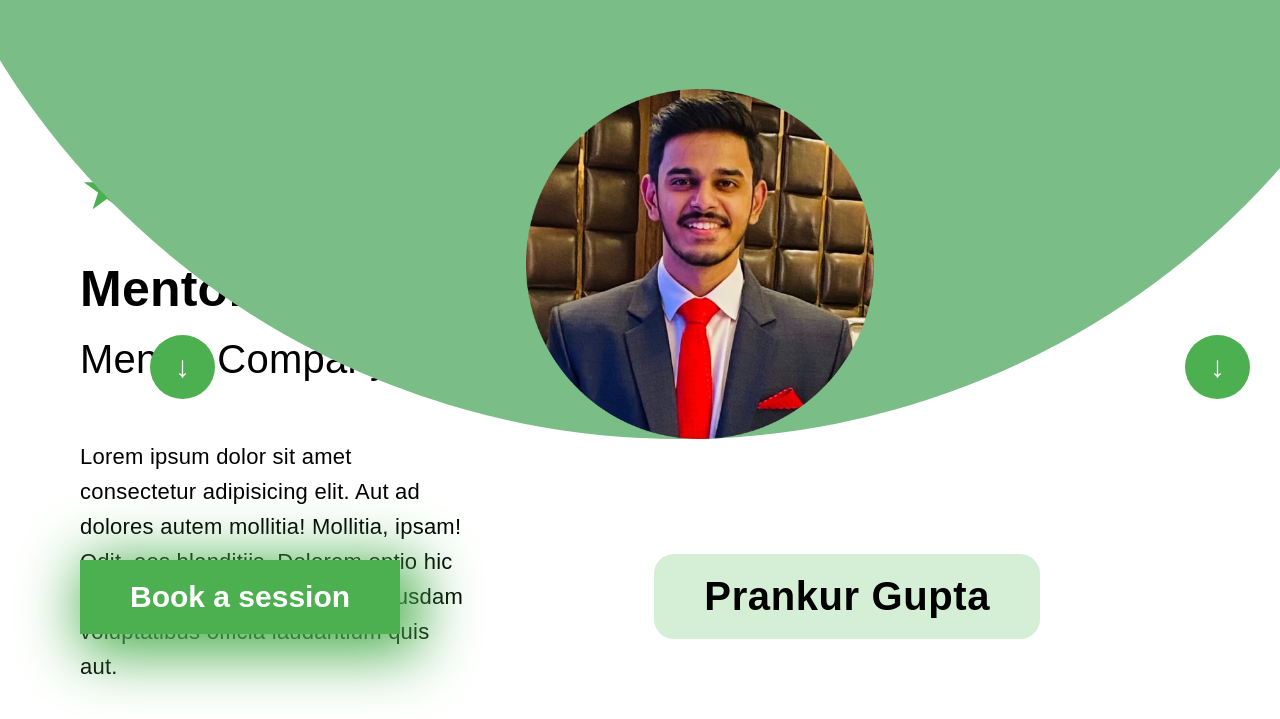
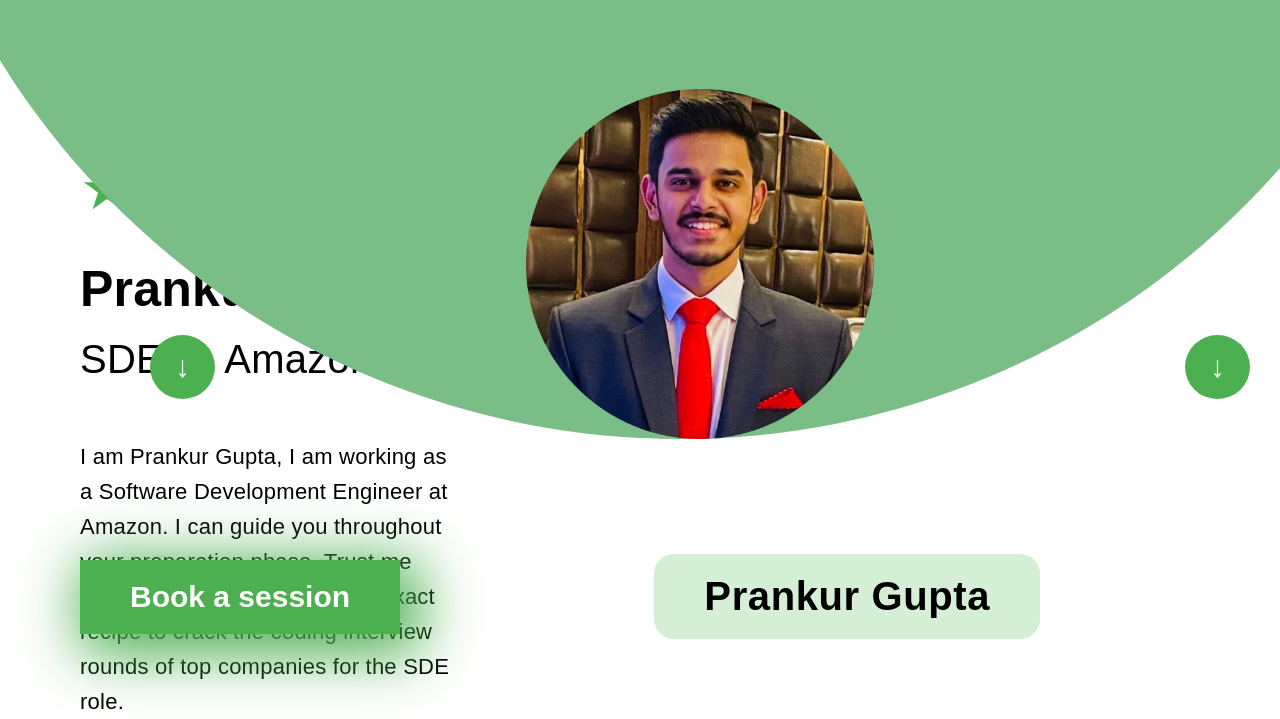
Before and after one commit to ayechico21/mentor-card, a React (Vite) app: page / in a window 1280 px wide. Shown: the part 111-830 px from the top of the page. Before the commit the page ends 800 px from the top, so only its background shows below. Built offline with nearby package versions, Linux system fonts and the light colour scheme.

Commit message:
added mentors data

```diff
--- a/src/components/MentorInfo/MentorInfo.jsx
+++ b/src/components/MentorInfo/MentorInfo.jsx
@@ -2,22 +2,16 @@ import React from "react";
 import { range } from "../../utils";
 import Star from "../Star/Star";
 
-function MentorInfo() {
-  const rating = 5;
+function MentorInfo({ mentor }) {
   return (
     <div className="mentor-info">
-      <div className="rating">{rating.toFixed(1)}</div>
-      {range(Math.floor(rating)).map((_, index) => {
+      <div className="rating">{mentor.rating.toFixed(1)}</div>
+      {range(Math.floor(mentor.rating)).map((_, index) => {
         return <Star key={index} />;
       })}
-      <h1>Mentor Name</h1>
-      <h2>Mentor Company</h2>
-      <p>
-        Lorem ipsum dolor sit amet consectetur adipisicing elit. Aut ad dolores
-        autem mollitia! Mollitia, ipsam! Odit, eos blanditiis. Dolorem optio hic
-        totam voluptatum distinctio quibusdam voluptatibus officia laudantium
-        quis aut.
-      </p>
+      <h1>{mentor.name}</h1>
+      <h2>{mentor.company}</h2>
+      <p>{mentor.bio}</p>
     </div>
   );
 }
--- a/src/components/Navbar/Navbar.jsx
+++ b/src/components/Navbar/Navbar.jsx
@@ -2,14 +2,12 @@ import React from "react";
 
 function handleLeftClick(setIndex) {
   setIndex((prev) => {
-    console.log(prev);
     return prev == 0 ? 4 : prev - 1;
   });
 }
 
 function handleRightClick(setIndex) {
   setIndex((prev) => {
-    console.log(prev);
     return prev == 4 ? 0 : prev + 1;
   });
 }
```
